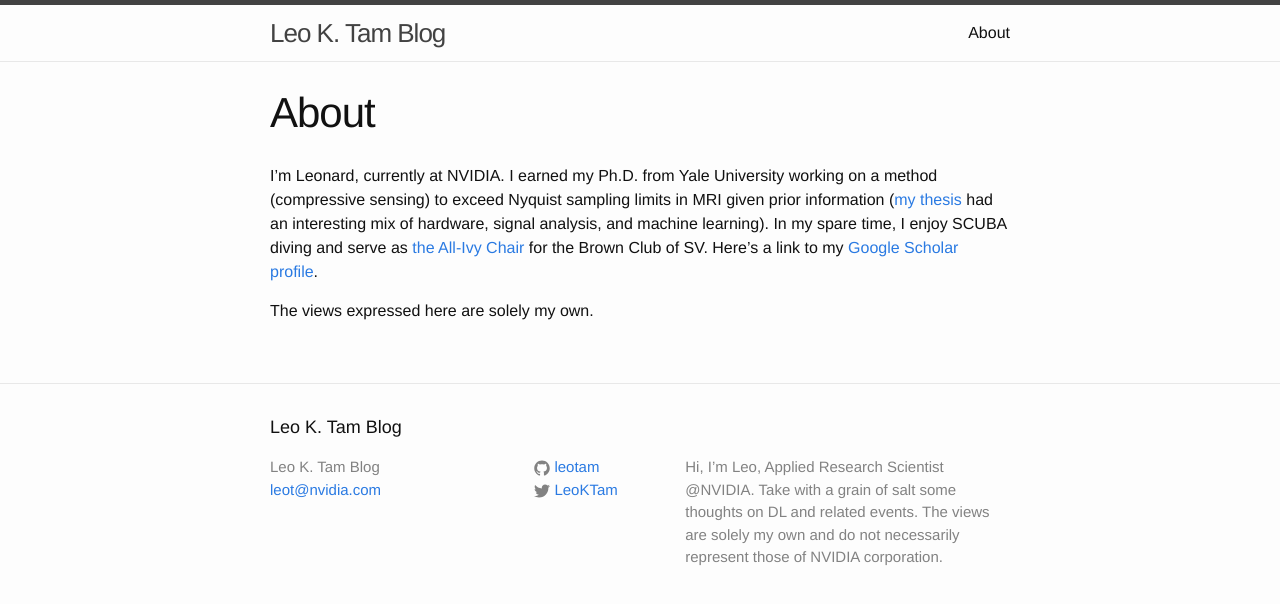
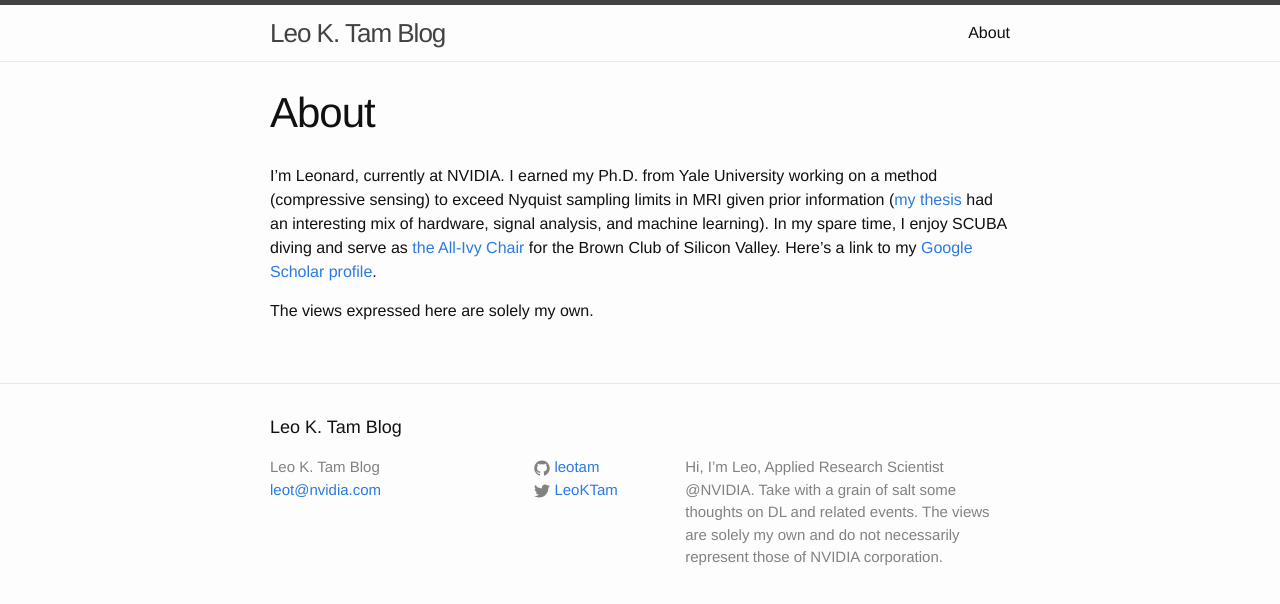
Before and after one commit to leotam/leotam.github.io, a Jekyll site: the page built from about.md, in a window 1280 px wide. Shown: the top 604 px of the page. Built offline with Jekyll 4.4.1, drawn with Linux system fonts in a browser that asks for light colours.

Commit message:
Update about.md

```diff
--- a/about.md
+++ b/about.md
@@ -4,7 +4,7 @@
 permalink: /about/
 ---
 
-I'm Leonard, currently at NVIDIA.  I earned my Ph.D. from Yale University working on a method (compressive sensing) to exceed Nyquist sampling limits in MRI given prior information ([my thesis][nlgthesis] had an interesting mix of hardware, signal analysis, and machine learning).  In my spare time, I enjoy SCUBA diving and serve as [the All-Ivy Chair][ivychair] for the Brown Club of SV.  Here's a link to my [Google Scholar profile][scholar].
+I'm Leonard, currently at NVIDIA.  I earned my Ph.D. from Yale University working on a method (compressive sensing) to exceed Nyquist sampling limits in MRI given prior information ([my thesis][nlgthesis] had an interesting mix of hardware, signal analysis, and machine learning).  In my spare time, I enjoy SCUBA diving and serve as [the All-Ivy Chair][ivychair] for the Brown Club of Silicon Valley.  Here's a link to my [Google Scholar profile][scholar].
 
 The views expressed here are solely my own.
 
```
